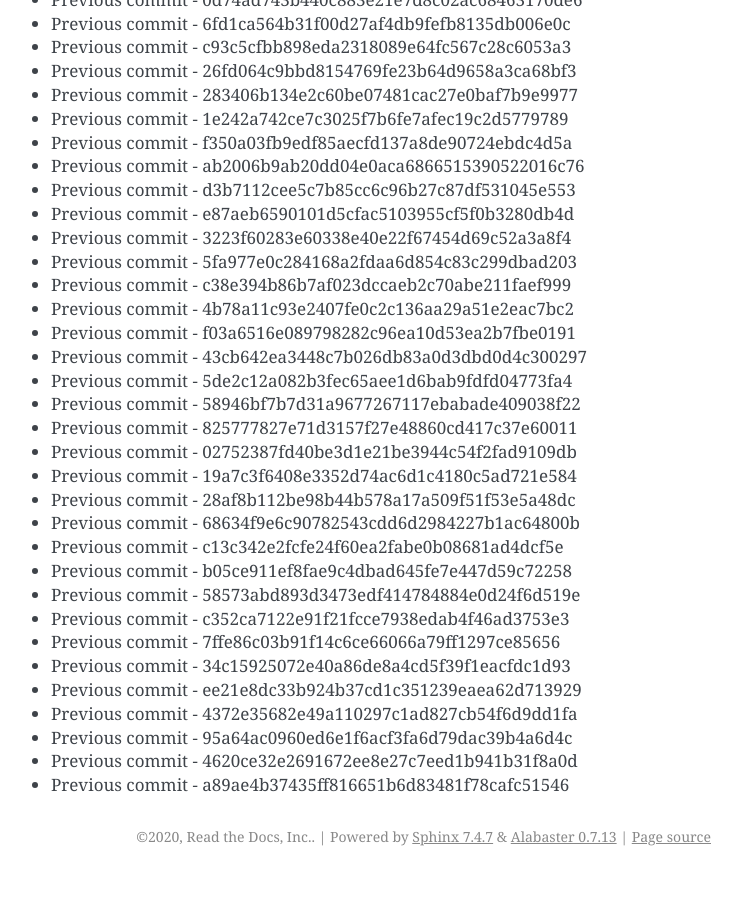
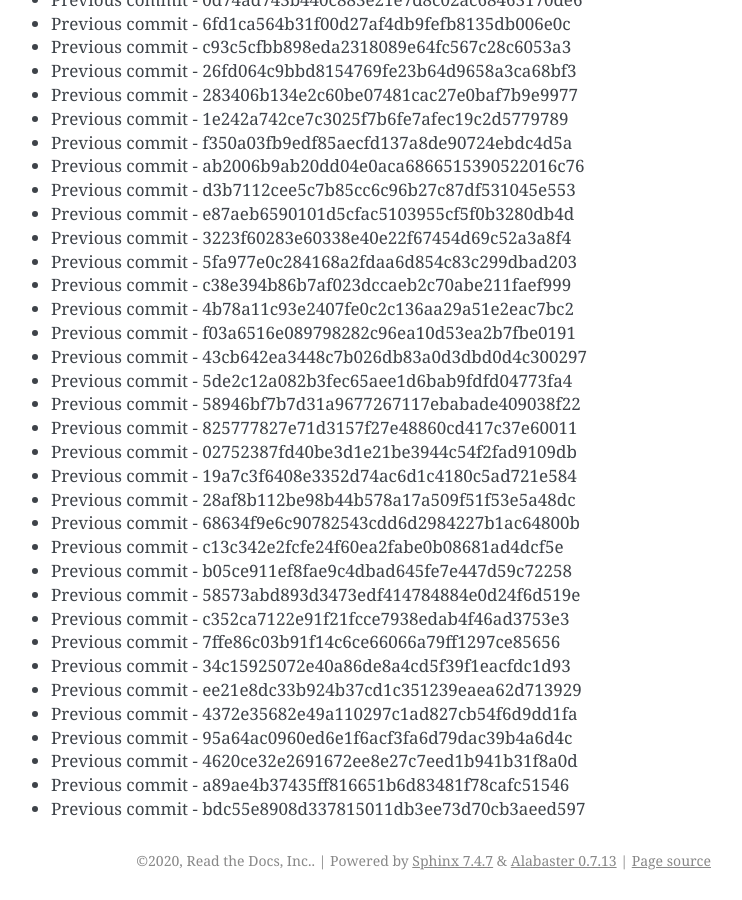
Before and after one commit to readthedocs/rtd-git-stresstest, a Sphinx documentation site: the page built from docs/updates.rst, in a window 1280 px wide and 900 px high, scrolled down 48892 px. Shown: the whole window, without its empty margins (399-1141 px from the left). Built offline with Sphinx 7.4.7, drawn with Linux system fonts in a browser that asks for light colours; before the commit the page ends 49768 px from its top, so only the background shows below that.

Commit message:
Generating commit from previous: bdc55e8908d337815011db3ee73d70cb3aeed597

```diff
--- a/docs/updates.rst
+++ b/docs/updates.rst
@@ -2086,3 +2086,4 @@ It can be tested for any performance characteristics.
 * Previous commit - 95a64ac0960ed6e1f6acf3fa6d79dac39b4a6d4c
 * Previous commit - 4620ce32e2691672ee8e27c7eed1b941b31f8a0d
 * Previous commit - a89ae4b37435ff816651b6d83481f78cafc51546
+* Previous commit - bdc55e8908d337815011db3ee73d70cb3aeed597
```
